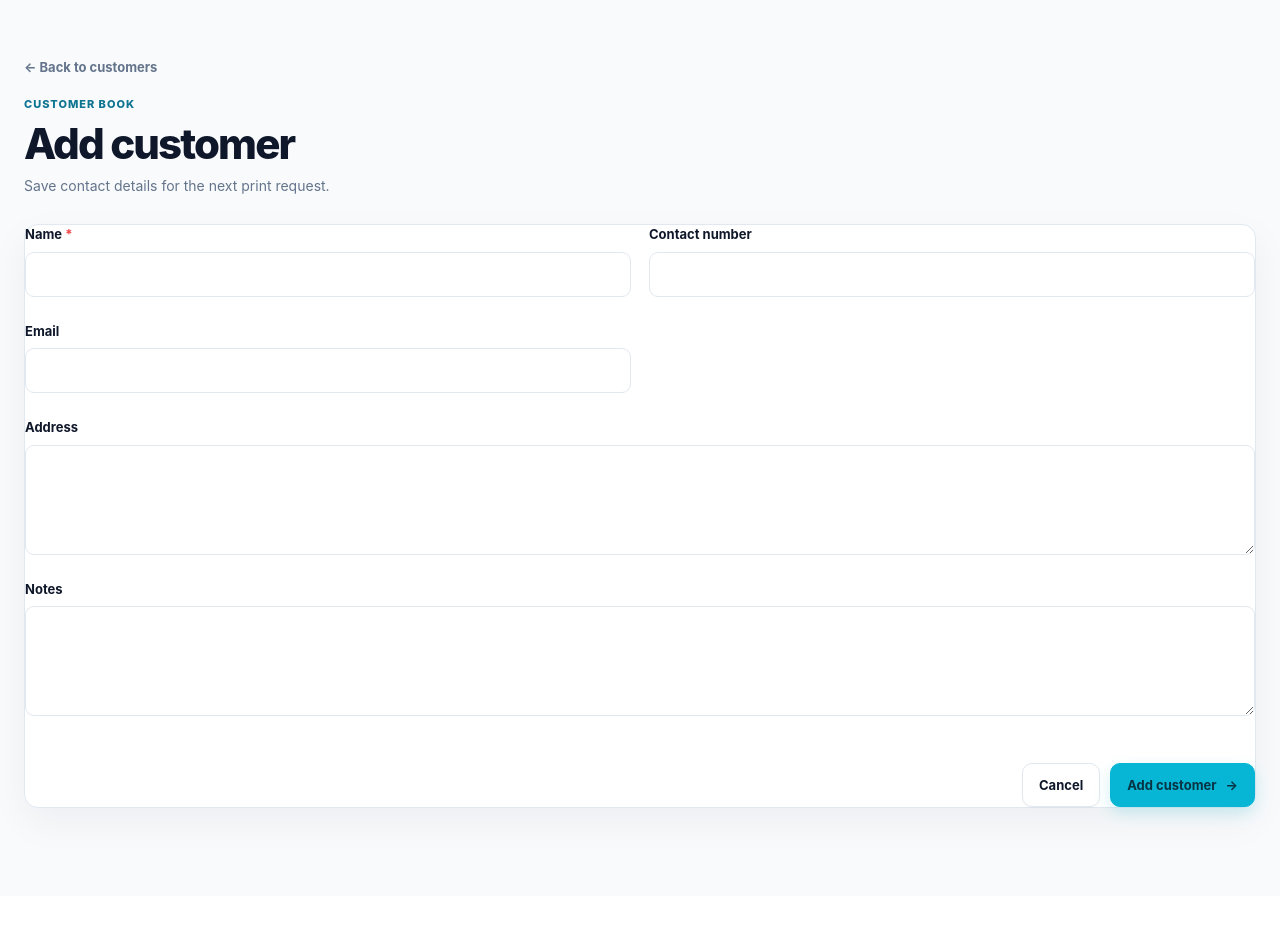
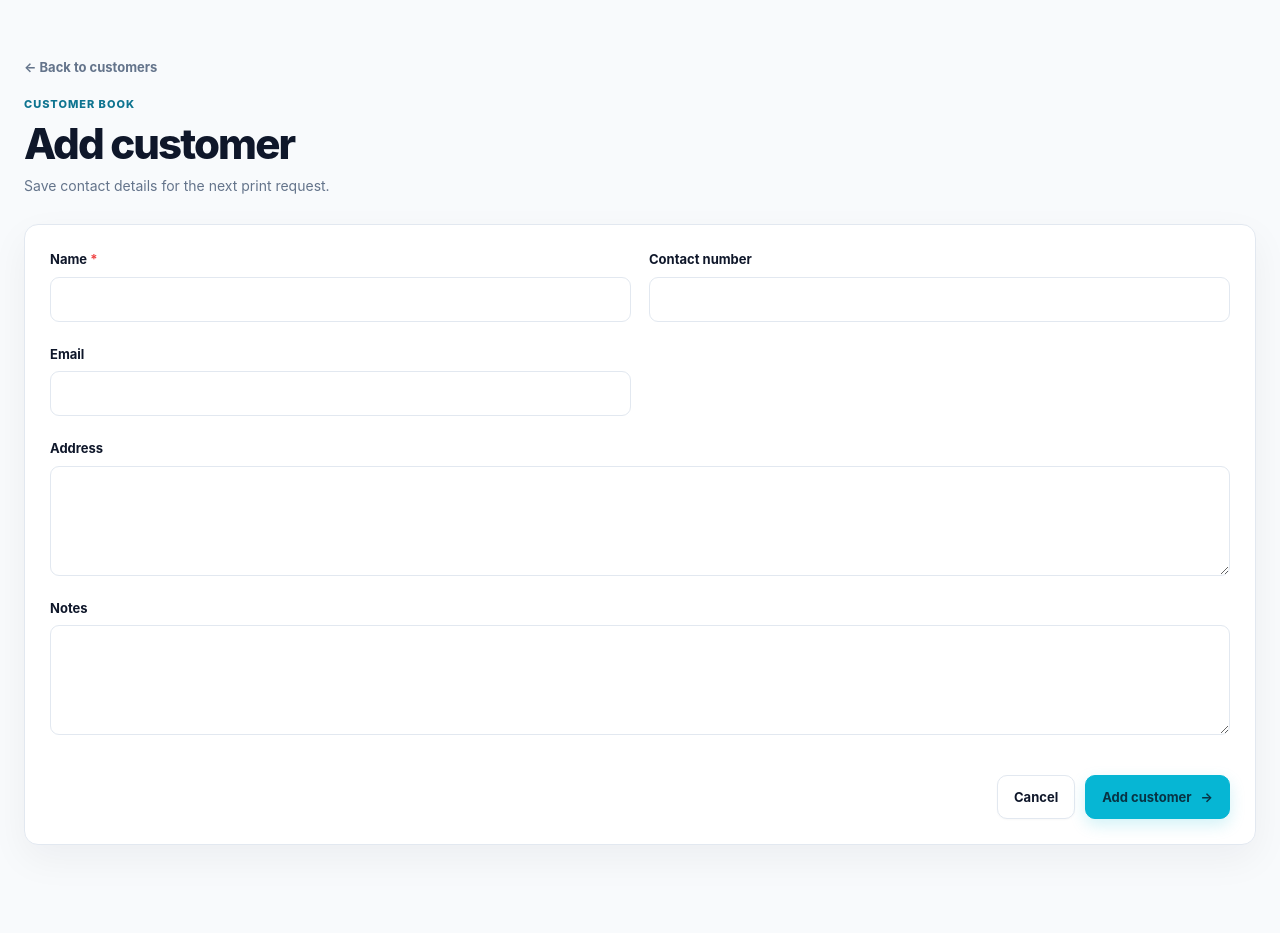
Before and after one commit to JIDIIII/CS327---PrintFlow, a Django app: page /customers/new/ in a window 1280 px wide. Shown: the part 76-1009 px from the top of the page. Before the commit the page ends 902 px from the top, so only its background shows below. Run offline with Django 5.2, Linux system fonts and the light colour scheme; the visitor is signed in with stand-in values (Sample User, id 1).

Commit message:
Polish customer detail and form spacing

```diff
--- a/app/static/css/customers/customers.css
+++ b/app/static/css/customers/customers.css
@@ -1,4 +1,12 @@
 .customers-main { animation: fade-up 340ms ease both; }
+.customers-main .record-form { padding: 25px; }
+.customers-main .record-form .field { margin-bottom: 16px; }
+.customers-main .record-form .form-actions { margin-top: 17px; }
+.customers-main .history-card { margin-top: 15px; padding: 21px; }
+.customer-detail-grid .detail-list { display: grid; gap: 0; margin: 0; }
+.customer-detail-grid .detail-list > div { display: grid; grid-template-columns: 135px minmax(0, 1fr); gap: 15px; padding: 12px 0; border-top: 1px solid var(--line); }
+.customer-detail-grid .detail-list dt { color: var(--muted); font-size: 12px; }
+.customer-detail-grid .detail-list dd { display: flex; align-items: center; gap: 8px; min-width: 0; margin: 0; font-size: 12px; font-weight: 650; overflow-wrap: anywhere; }
 .customers-workspace { padding: 21px; }
 .customers-workspace .list-heading { display: flex; align-items: flex-end; justify-content: space-between; gap: 16px; margin-bottom: 15px; }
 .customers-workspace .list-heading h2 { margin: 0; font-size: 20px; letter-spacing: -.035em; line-height: 1.25; }
@@ -14,6 +22,6 @@
 .customer-detail-heading { align-items: center; }.customer-title { display: flex; align-items: center; gap: 14px; }.customer-title h1 { overflow-wrap: anywhere; }.customer-detail-grid { display: grid; grid-template-columns: minmax(0, 1.3fr) minmax(260px, .7fr); gap: 15px; }.customer-detail-grid .detail-card { padding: 22px; }.customer-order-summary { display: flex; flex-direction: column; align-items: flex-start; }.customer-order-summary h2 { margin-bottom: 8px; font-size: 28px; }.customer-order-summary p:not(.section-kicker) { margin: 0 0 18px; color: var(--muted); font-size: 12px; }.customer-order-summary .button { margin-top: auto; }.customer-detail-grid .detail-list dd { line-height: 1.5; }.history-card .panel-heading { margin-bottom: 14px; }
 @keyframes fade-up { from { opacity: 0; transform: translateY(7px); } to { opacity: 1; transform: translateY(0); } }
 @media (max-width: 820px) { .customer-detail-grid { grid-template-columns: 1fr; }.customer-search { width: 100%; }.customers-workspace .list-heading { align-items: stretch; flex-direction: column; } }
-@media (max-width: 620px) { .customer-summary { align-items: stretch; flex-direction: column; }.customer-summary .summary-card { width: 100%; }.customer-table { min-width: 0; }.customer-search { flex-wrap: wrap; }.customer-search .search-field { flex: 1 1 100%; }.customer-search .button { flex: 1; }.customer-search .clear-filters { padding: 8px; }.customer-detail-heading { align-items: flex-start; }.customer-title { align-items: flex-start; }.customer-avatar-large { width: 48px; height: 48px; }.customer-detail-grid .detail-card { padding: 16px; } }
+@media (max-width: 620px) { .customer-summary { align-items: stretch; flex-direction: column; }.customer-summary .summary-card { width: 100%; }.customer-table { min-width: 0; }.customer-search { flex-wrap: wrap; }.customer-search .search-field { flex: 1 1 100%; }.customer-search .button { flex: 1; }.customer-search .clear-filters { padding: 8px; }.customer-detail-heading { align-items: flex-start; }.customer-title { align-items: flex-start; }.customer-avatar-large { width: 48px; height: 48px; }.customer-detail-grid .detail-card { padding: 16px; }.customer-detail-grid .detail-list > div { grid-template-columns: 105px minmax(0, 1fr); }.customers-main .record-form { padding: 17px; }.customers-main .history-card { padding: 16px; } }
 @media (max-width: 760px) { .skeleton-customer-table { padding: 7px; }.skeleton-customer-head { display: none; }.skeleton-customer-row:not(.skeleton-customer-head) { grid-template-columns: 1fr 1fr; gap: 8px 12px; min-height: 0; margin-bottom: 8px; padding: 11px; border: 1px solid var(--line); border-radius: 9px; }.skeleton-customer-row:not(.skeleton-customer-head) .skeleton-block { width: 88%; }.skeleton-customer-row .skeleton-customer-name { grid-column: 1 / -1; width: 65%; height: 16px; }.skeleton-page-heading { align-items: flex-start; flex-direction: column; }.skeleton-page-heading .skeleton-button { flex-basis: 38px; width: 132px; } }
 @media (prefers-reduced-motion: reduce) { .customers-main { animation: none; } }
--- a/app/templates/customers/customer_detail.html
+++ b/app/templates/customers/customer_detail.html
@@ -1,7 +1,7 @@
 {% extends "base.html" %}
 {% load static %}
 {% block title %}{{ customer.name }} | Customers | PrintFlow{% endblock %}
-{% block page_styles %}<link rel="stylesheet" href="{% static 'css/customers/customers.css' %}?v=2">{% endblock %}
+{% block page_styles %}<link rel="stylesheet" href="{% static 'css/customers/customers.css' %}?v=4">{% endblock %}
 {% block skeleton %}<div class="skeleton-frame app-skeleton"><span class="skeleton-block skeleton-brand"></span><span class="skeleton-block skeleton-heading"></span><span class="skeleton-block skeleton-panel"></span><span class="skeleton-block skeleton-panel"></span></div>{% endblock %}
 {% block navigation %}{% include "shared/app_navigation.html" with nav_page="customers" %}{% endblock %}
 {% block content %}
--- a/app/templates/customers/customer_form.html
+++ b/app/templates/customers/customer_form.html
@@ -1,7 +1,7 @@
 {% extends "base.html" %}
 {% load static %}
 {% block title %}{% if is_new %}Add customer{% else %}Edit customer{% endif %} | PrintFlow{% endblock %}
-{% block page_styles %}<link rel="stylesheet" href="{% static 'css/customers/customers.css' %}?v=2">{% endblock %}
+{% block page_styles %}<link rel="stylesheet" href="{% static 'css/customers/customers.css' %}?v=4">{% endblock %}
 {% block skeleton %}<div class="skeleton-frame app-skeleton"><span class="skeleton-block skeleton-brand"></span><span class="skeleton-block skeleton-heading"></span><span class="skeleton-block skeleton-panel"></span></div>{% endblock %}
 {% block navigation %}{% include "shared/app_navigation.html" with nav_page="customers" %}{% endblock %}
 {% block content %}
--- a/app/templates/customers/customer_list.html
+++ b/app/templates/customers/customer_list.html
@@ -1,7 +1,7 @@
 {% extends "base.html" %}
 {% load static %}
 {% block title %}Customers | PrintFlow{% endblock %}
-{% block page_styles %}<link rel="stylesheet" href="{% static 'css/customers/customers.css' %}?v=3">{% endblock %}
+{% block page_styles %}<link rel="stylesheet" href="{% static 'css/customers/customers.css' %}?v=4">{% endblock %}
 {% block skeleton %}
 <div class="skeleton-frame app-skeleton customers-skeleton">
     <span class="skeleton-block skeleton-brand"></span>
```
